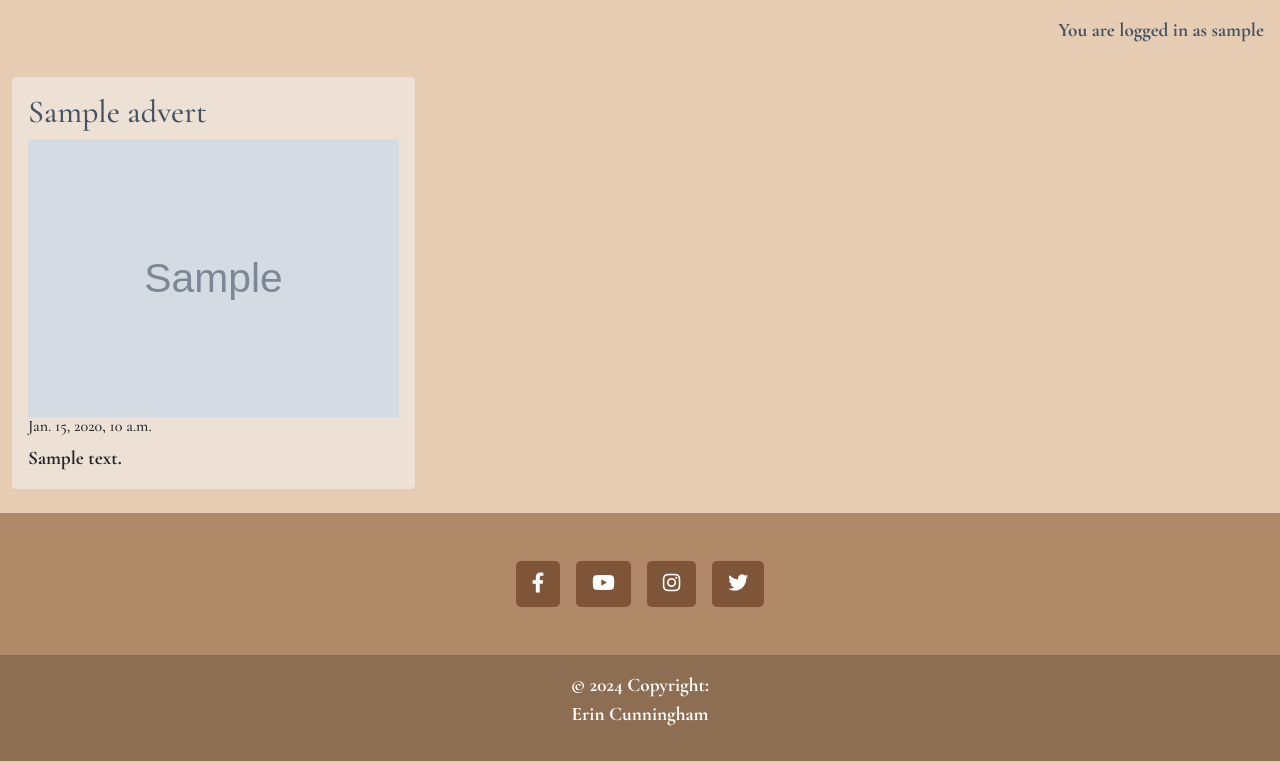
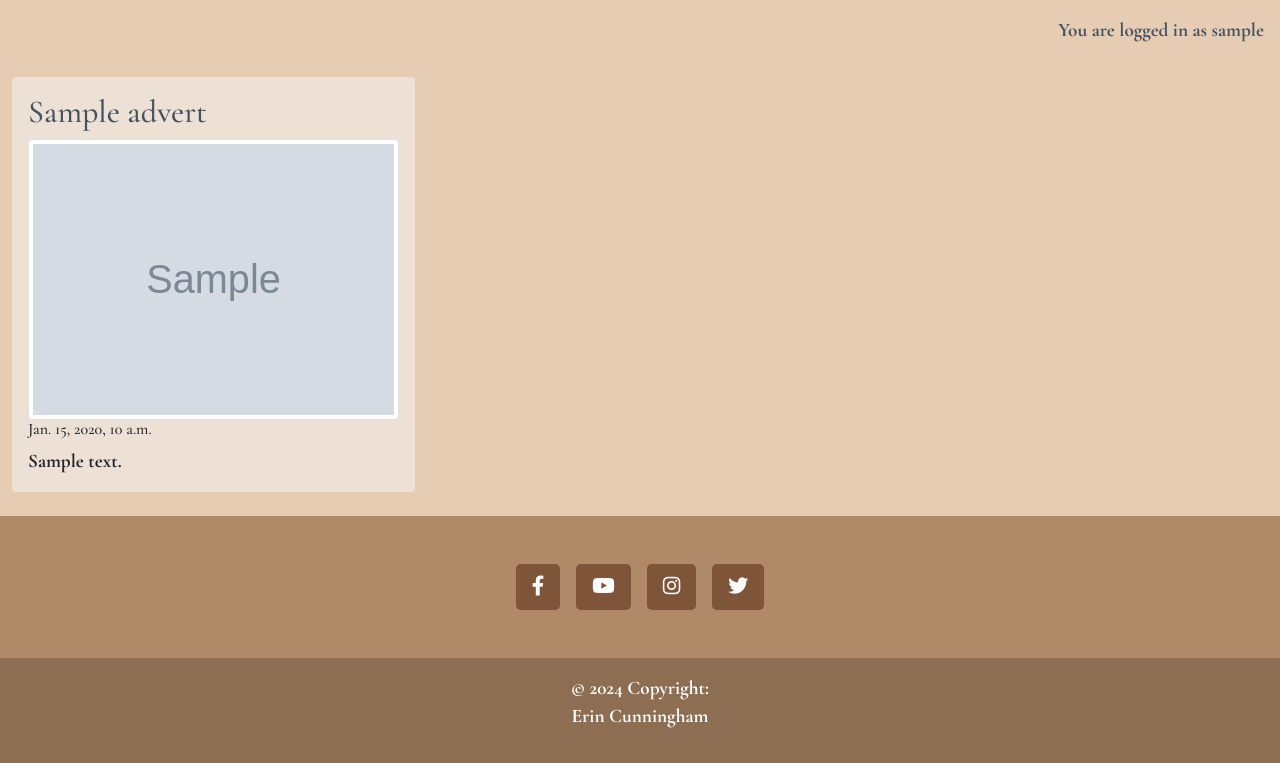
Before and after one commit to erincunningham7/pp4-project-portfolio-four, a Django app: page / in a window 1280 px wide. Shown: the part 62-825 px from the top of the page. Run offline with Django 4.2, Linux system fonts and the light colour scheme; a user stored in the database is signed in; tables that the repository leaves empty hold one stand-in row (values such as "Sample post"); grey boxes marked "Sample" are stand-in pictures; some web fonts are replaced.

Commit message:
update image classes on home page and upload images for readme

```diff
--- a/ads/templates/ads/index.html
+++ b/ads/templates/ads/index.html
@@ -19,7 +19,7 @@
                                 </a>
                                 <div class="image-container">
                                     {% if ad.image %}
-                                    <img class="card-img-top" src="{{ ad.image.url }}" alt="advert image of dog">
+                                    <img class="img-thumbnail rounded mx-auto d-block" src="{{ ad.image.url }}" alt="advert image of dog">
                                     {% endif %}
                                 <p class="card-text h6">{{ ad.created_on}}
                                 </p>
```
Also changed, not shown: README.md, static/images/adopt-me-404.png (added), static/images/adopt-me-color-palette.png (added), static/images/adopt-me-erd.png (added), static/images/adopt-me-html-validator.png (added), static/images/adopt-me-kanban-board.png (added), static/images/adopt_me_python_linter.png (added).
